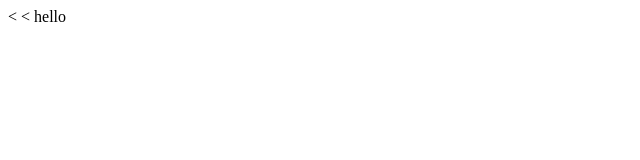
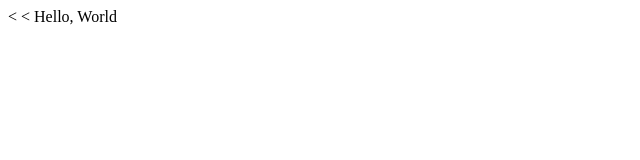
Before and after one commit to infectionfire/git-github-tutorial, a plain HTML site: page index.html in a window 1280 px wide. Shown: the full height of the page, 0-640 px from the left. Drawn offline with Linux system fonts and the light colour scheme.

Commit message:
Changed index.html

```diff
--- a/index.html
+++ b/index.html
@@ -8,6 +8,6 @@
     <<link rel="stylesheet" href="/css/style.css">
   </head>
   <body>
-    hello
+    Hello, World
   </body>
 </html>
```
